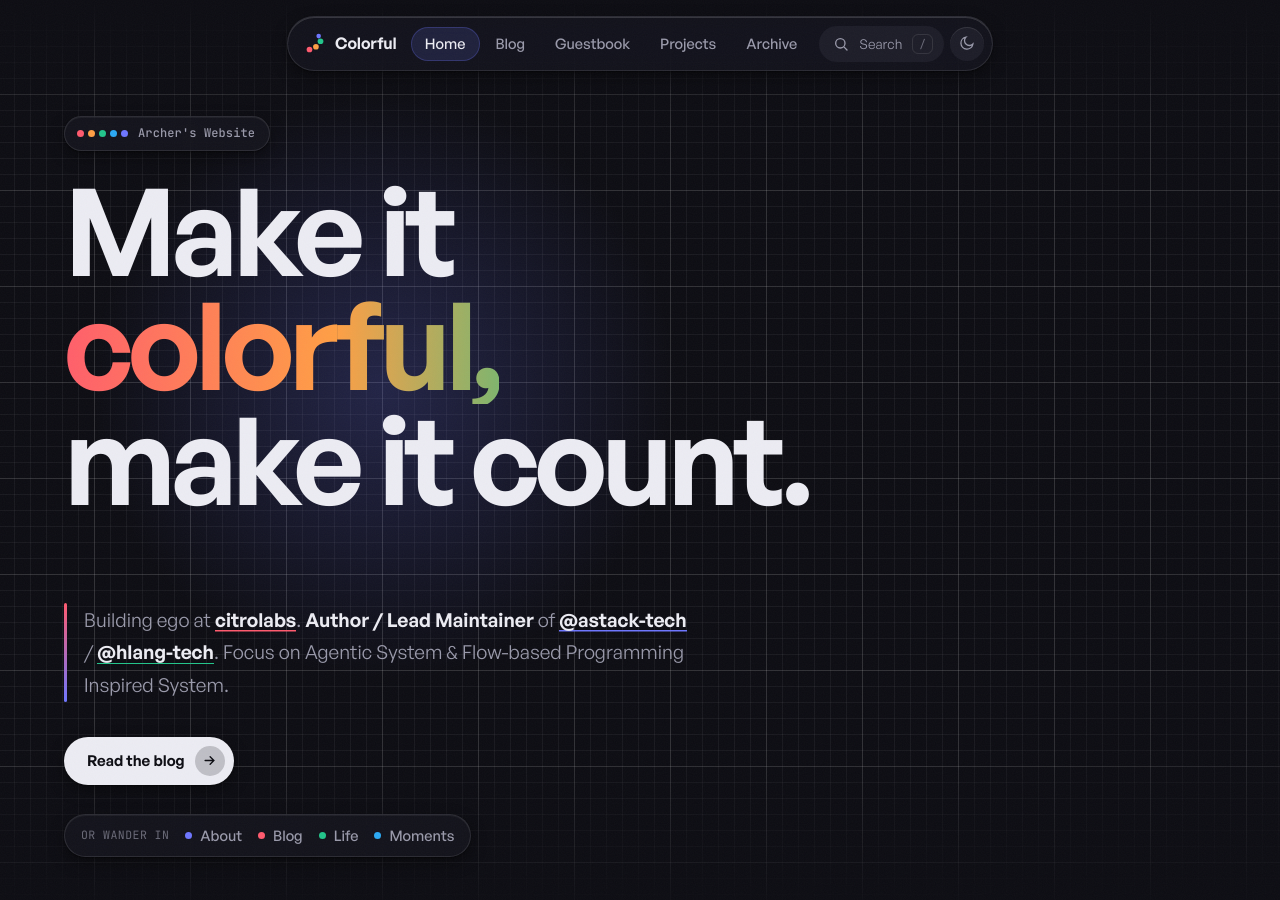
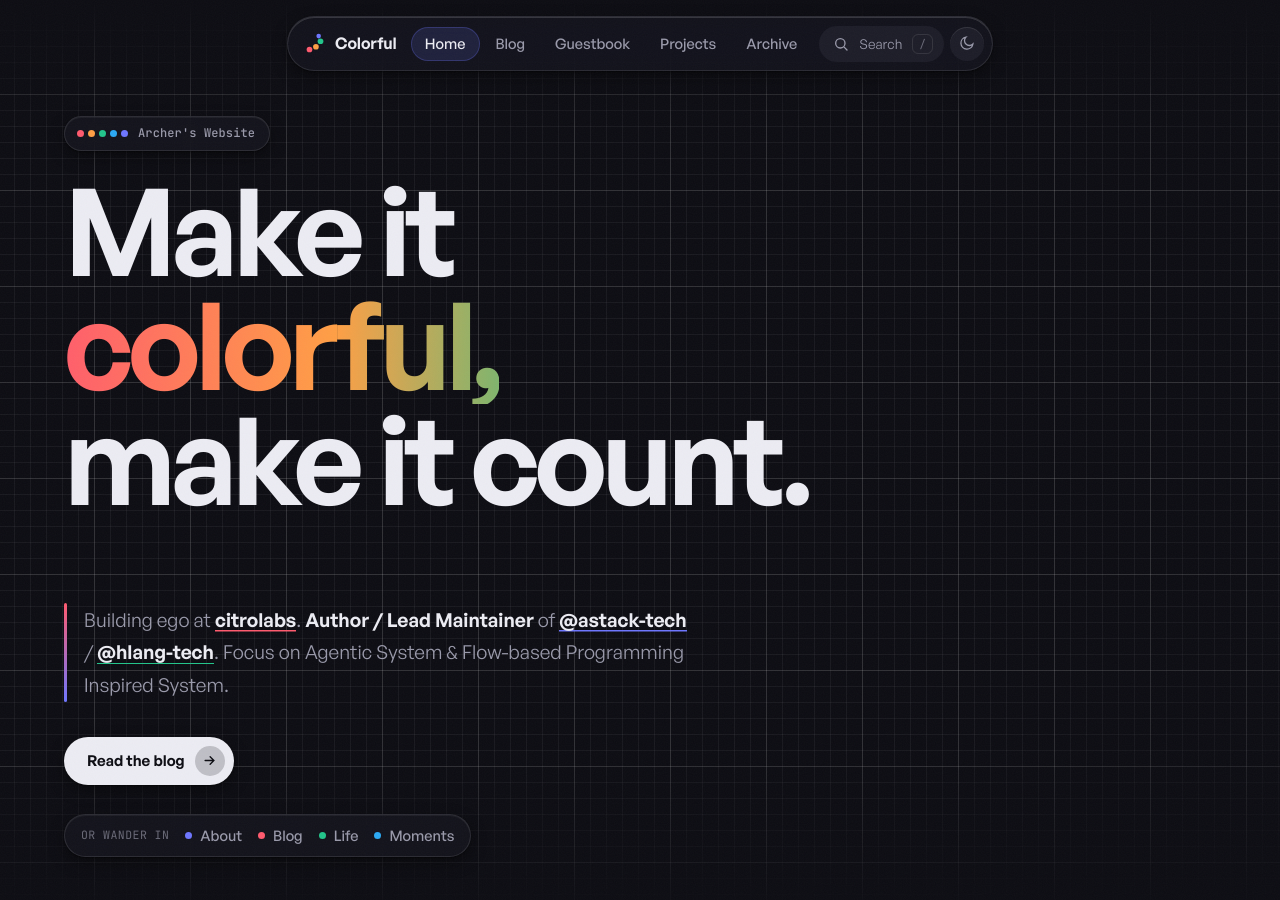
Before and after one commit to qddegtya/qddegtya.github.io, a Jekyll site: the page built from index.md, in a window 1280 px wide and 900 px high. Built offline with Jekyll 4.4.1, drawn with Linux system fonts in a browser that asks for light colours; nearby versions of some CDN libraries.

Commit message:
Hero: drop pointer glow + parallax tilt, keep plain crisp type

```diff
--- a/_layouts/colorful-home.html
+++ b/_layouts/colorful-home.html
@@ -24,15 +24,14 @@
   {%- comment -%} ---------- HERO ----------
      Typography is the sole protagonist over a soft engineering-grid texture: a
      fine coordinate grid that stays dense at the centre and blurs out toward the
-     edges. The grid is purely decorative (aria-hidden, pointer-events:none). All
-     the craft goes into the type and intro copy: the title lines rise on load and
-     tilt to the pointer, the accent line's hues drift, and a hue spotlight tracks
-     the cursor across the grid - all wired in home.js, all gated on motion prefs. {%- endcomment -%}
-  <header class="c-hero" id="c-hero">
+     edges. The grid is purely decorative (aria-hidden, pointer-events:none). The
+     type is deliberately plain and crisp - pure ink, with the accent line carrying
+     the drifting colour fill - and rises into place on load. All entrance motion
+     is wired in home.js and gated on motion prefs. {%- endcomment -%}
+  <header class="c-hero">
     <div class="c-hero__blueprint" aria-hidden="true">
       <span class="c-hero__grid-lines"></span>
     </div>
-    <div class="c-hero__glow" aria-hidden="true"></div>
     <div class="c-wrap c-hero__inner">
       <div class="c-hero__copy">
         <span class="c-hero__eyebrow">
--- a/_sass/colorful/_home.scss
+++ b/_sass/colorful/_home.scss
@@ -33,16 +33,6 @@
     linear-gradient(90deg, var(--c-hairline-2) 1px, transparent 1px) 0 0 / 16px 16px;
   -webkit-mask-image: radial-gradient(130% 120% at 32% 42%, #000 46%, transparent 88%);
   mask-image: radial-gradient(130% 120% at 32% 42%, #000 46%, transparent 88%); }
-
-// A single hue spotlight that follows the pointer across the whole hero, tinting
-// the grid where the cursor rests. --mx/--my (0-1, set by home.js) place it; it
-// idles at centre-left so it's alive even before the first pointer move. Purely
-// ambient (pointer-events:none), theme-hue coloured, and killed by reduced-motion.
-.c-hero__glow { position: absolute; inset: 0; z-index: 0; pointer-events: none;
-  background: radial-gradient(38vmax 38vmax at calc(var(--mx, 0.3) * 100%) calc(var(--my, 0.42) * 100%),
-    color-mix(in srgb, var(--h-codeart) 22%, transparent), transparent 60%);
-  opacity: 0; transition: opacity 0.6s var(--ease); }
-.c-hero:hover .c-hero__glow { opacity: 1; }
 
 // copy sits above the texture; single column, left-aligned.
 .c-hero__inner { position: relative; z-index: 1; width: 100%; }
@@ -86,22 +76,20 @@
 // Reveal-on-load (masked line rise) + the eyebrow/intro/cta/jump fades are owned
 // by GSAP in home.js - the single source of entrance truth, with a no-JS/reduced
 // fallback of simply being present. CSS here owns the *resting* look plus the
-// live interactions GSAP doesn't do: a pointer-tracked parallax tilt on the whole
-// title block (--tilt-x/--tilt-y set by home.js) and the hover treatments below.
+// element-local hover treatments below. The giant type is deliberately plain -
+// pure ink (or the accent gradient), no stroke/filter - so it stays crisp and
+// cheap to paint at clamp(...,150px) and reads perfectly in both themes; the
+// blueprint grid behind it is what gives the hero its texture.
 .c-hero__title {
   margin-top: 24px; font-family: var(--font-display); font-weight: 600;
   letter-spacing: -0.045em; line-height: 0.9; font-size: clamp(48px, 9.5vw, 150px);
-  transform: perspective(1200px) rotateX(var(--tilt-y, 0deg)) rotateY(var(--tilt-x, 0deg));
-  transform-style: preserve-3d; transition: transform 0.5s var(--ease);
-  will-change: transform;
 }
 .c-hero__title .line { display: block; overflow: hidden; padding-bottom: 0.04em; }
 .c-hero__title .line > span { display: block; }
 
 // the colour-fill accent line: its gradient slowly drifts on its own so the hues
-// feel liquid, and snaps to a faster sweep while the hero is hovered. background
-// is 300% wide so the animation has room to travel. CSS owns this drift entirely
-// (GSAP no longer touches it) so the hover speed-up is a single clean handoff.
+// feel liquid. background is 300% wide so the animation has room to travel. CSS
+// owns this drift entirely (GSAP no longer touches it).
 .c-hero__title .word-color { display: inline-block; }
 .c-hero__title .word-color .fill {
   background: linear-gradient(92deg, var(--h-writing), var(--h-projects) 22%, var(--h-reading) 44%, var(--h-travel) 66%, var(--h-codeart) 84%, var(--h-writing));
@@ -109,7 +97,6 @@
   -webkit-background-clip: text; background-clip: text;
   -webkit-text-fill-color: transparent; color: transparent;
   animation: c-hero-hue 14s linear infinite; }
-.c-hero__title:hover .word-color .fill { animation-duration: 4s; }
 @keyframes c-hero-hue {
   to { background-position: 300% 0; }
 }
@@ -148,12 +135,10 @@
 .c-hero__intro a:nth-of-type(2) { --_a: var(--h-codeart); }
 .c-hero__intro a:nth-of-type(3) { --_a: var(--h-reading); }
 
-// motion-reduced: no drift, no pointer tilt, no glow, no dot ripple. The type and
-// copy simply rest. GSAP's entrance is separately gated in home.js.
+// motion-reduced: no hue drift, no dot ripple. The type and copy simply rest.
+// GSAP's entrance is separately gated in home.js.
 @media (prefers-reduced-motion: reduce) {
-  .c-hero__title { transform: none; }
   .c-hero__title .word-color .fill { animation: none; }
-  .c-hero__glow { display: none; }
   .c-hero__eyebrow:hover .c-hero__dots i { transform: none; }
 }
 .c-hero__cta { clear: none; margin-top: clamp(24px, 3.5vh, 36px); display: flex; align-items: center; gap: 12px; }
--- a/assets/js/colorful/home.js
+++ b/assets/js/colorful/home.js
@@ -2,7 +2,7 @@
    Colorful theme - home interactions
    - Theme toggle (persisted, respects prefers-color-scheme)
    - Mobile overlay menu with morphing burger
-   - GSAP masked line-reveal for the hero + hue drift on the colored word
+   - GSAP masked line-reveal for the hero title
    - IntersectionObserver scroll reveals (no scroll listeners)
    - Drag-to-scroll photo strip
    All motion degrades under prefers-reduced-motion.
@@ -334,39 +334,6 @@
     render();
   });
 
-  /* ---- Hero pointer choreography (live type) ----
-     Two live effects CSS can't express on its own: a hue spotlight that tracks the
-     cursor across the grid (--mx/--my, 0-1) and a hairline parallax tilt on the
-     giant title (--tilt-x/--tilt-y). Both are rAF-throttled, write only custom
-     props (CSS springs the visuals), and are fully gated on reduced-motion. The
-     title's colour-fill hue drift is CSS-owned (see _home.scss) - not here. ---- */
-  var hero = document.getElementById("c-hero");
-  var heroTitle = hero && hero.querySelector(".c-hero__title");
-  if (hero && !reduce) {
-    var hx = 0.3, hy = 0.42, heroRaf = null;
-    function paintHero() {
-      heroRaf = null;
-      hero.style.setProperty("--mx", hx.toFixed(3));
-      hero.style.setProperty("--my", hy.toFixed(3));
-      if (heroTitle) {
-        // small, tasteful: +-3.2deg yaw, +-2deg pitch, centred at rest.
-        heroTitle.style.setProperty("--tilt-x", ((hx - 0.5) * 6.4).toFixed(2) + "deg");
-        heroTitle.style.setProperty("--tilt-y", ((0.5 - hy) * 4).toFixed(2) + "deg");
-      }
-    }
-    hero.addEventListener("pointermove", function (e) {
-      var r = hero.getBoundingClientRect();
-      hx = Math.min(1, Math.max(0, (e.clientX - r.left) / r.width));
-      hy = Math.min(1, Math.max(0, (e.clientY - r.top) / r.height));
-      if (!heroRaf) heroRaf = requestAnimationFrame(paintHero);
-    });
-    // ease the tilt back to flat when the pointer leaves the hero.
-    hero.addEventListener("pointerleave", function () {
-      hx = 0.3; hy = 0.42;
-      if (!heroRaf) heroRaf = requestAnimationFrame(paintHero);
-    });
-  }
-
   /* ---- GSAP hero choreography ---- */
   if (reduce || typeof gsap === "undefined") return;
 
```
